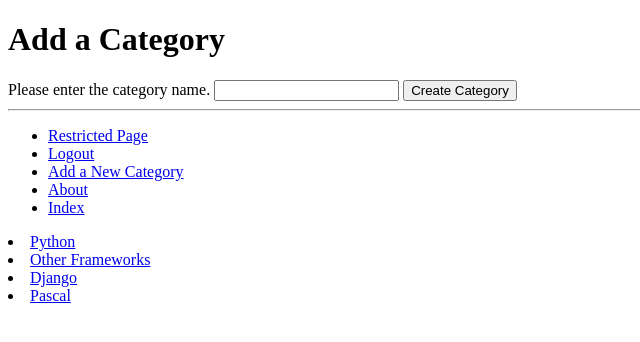
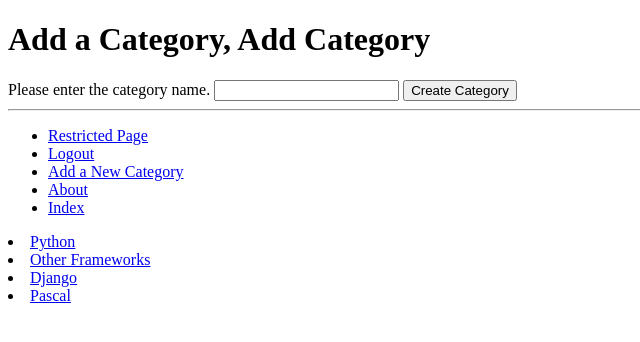
Before and after one commit to MatejZidekUni/tango_with_django_project, a Django app: page /rango/add_category/ in a window 1280 px wide. Shown: the top 342 px of the page, without its empty margins (0-640 px from the left). Run offline with Django 3.2, Linux system fonts and the light colour scheme; a user stored in the database is signed in; data comes from the database, SQL or seed files in the repository.

```diff
--- a/templates/rango/add_category.html
+++ b/templates/rango/add_category.html
@@ -6,7 +6,7 @@
 {% endblock %}
 
 {% block body_block %}
-	<h1>Add a Category</h1>
+	<h1>Add a Category, Add Category</h1>
 	<div>
 		<form id="category_form" novalidate method="post" action="{% url 'add_category' %}">
 			{% csrf_token %}
--- a/templates/rango/add_page.html
+++ b/templates/rango/add_page.html
@@ -6,7 +6,7 @@
 {% endblock %}
 
 {% block body_block %}
-	<h1>Add a Page to {{ category.name }}</h1>
+	<h1>Add a Page to {{ category.name }}, Add Page</h1>
 	<div>
 		<form id="page_form" novalidate method="post" action="{% url 'add_page' category.slug %}">
 			{% csrf_token %}
```
